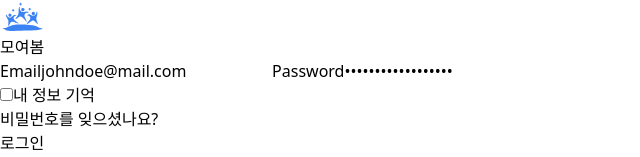
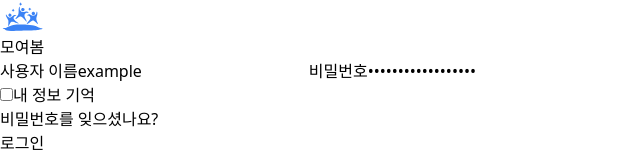
Before and after one commit to mlnstone/be13-3rd-4team, a Vue app: page / in a window 1280 px wide. Shown: the top 157 px of the page, without its empty margins (0-640 px from the left). Built offline with nearby package versions, Linux system fonts and the light colour scheme; what vue3-apexcharts would draw is missing.

Commit message:
로그인 구현

```diff
--- a/src/App.vue
+++ b/src/App.vue
@@ -4,14 +4,32 @@
   </component>
 </template>
 <script lang="ts" setup>
-import { computed } from 'vue'
-import { useRouter } from 'vue-router'
+import { computed, onMounted } from "vue";
+import { useRouter } from "vue-router";
+import axios from "axios";
 
-const defaultLayout = 'default'
-
-const { currentRoute } = useRouter()
-
+const defaultLayout = "default";
+const { currentRoute } = useRouter();
 const layout = computed(
   () => `${currentRoute.value.meta.layout || defaultLayout}-layout`
-)
+);
+
+onMounted(() => {
+  // 요청 인터셉터 추가
+  axios.interceptors.request.use(
+    (config) => {
+      // localStorage에서 토큰 가져오기
+      const token = localStorage.getItem("token");
+      // 토큰이 존재하면 헤더에 추가
+
+      if (token) {
+        config.headers.Authorization = `Bearer ${token}`;
+      }
+      return config;
+    },
+    (error) => {
+      return Promise.reject(error);
+    }
+  );
+});
 </script>
--- a/src/views/AppLogin.vue
+++ b/src/views/AppLogin.vue
@@ -84,16 +84,16 @@
 
       <form class="mt-4" @submit.prevent="login">
         <label class="block">
-          <span class="text-sm text-gray-700">Email</span>
+          <span class="text-sm text-gray-700">사용자 이름</span>
           <input
-            type="email"
+            type="text"
             class="block w-full mt-1 border-gray-200 rounded-md focus:border-indigo-600 focus:ring focus:ring-opacity-40 focus:ring-indigo-500"
-            v-model="email"
+            v-model="userName"
           />
         </label>
 
         <label class="block mt-3">
-          <span class="text-sm text-gray-700">Password</span>
+          <span class="text-sm text-gray-700">비밀번호</span>
           <input
             type="password"
             class="block w-full mt-1 border-gray-200 rounded-md focus:border-indigo-600 focus:ring focus:ring-opacity-40 focus:ring-indigo-500"
@@ -107,6 +107,7 @@
               <input
                 type="checkbox"
                 class="text-indigo-600 border-gray-200 rounded-md focus:border-indigo-600 focus:ring focus:ring-opacity-40 focus:ring-indigo-500"
+                v-model="rememberMe"
               />
               <span class="mx-2 text-sm text-gray-600">내 정보 기억</span>
             </label>
@@ -149,22 +150,43 @@
 </template>
 
 <script>
+import axios from "axios";
 import { ref } from "vue";
 import { useRouter } from "vue-router";
 
 export default {
   setup() {
     const router = useRouter();
-    const email = ref("johndoe@mail.com");
+    const userName = ref("example");
     const password = ref("@#!@#asdf1231!_!@#");
+    const rememberMe = ref(false); // 체크박스 여부
 
-    function login() {
-      router.push("/dashboard");
+    async function login() {
+      try {
+        const response = await axios.post("/auth/login", {
+          username: userName.value,
+          password: password.value,
+        });
+        console.log(response);
+        const token = response.data.accessToken;
+        console.log(response.data.message);
+        localStorage.setItem("token", token);
+        // 내 정보 기억하기
+        if (rememberMe.value) {
+          console.log(response.data.refreshToken);
+          console.log("내 정보 기억 체크됨 (임시)");
+        }
+        router.push("/dashboard");
+      } catch (err) {
+        // error.value = "잘못된 사용자 이름 또는 비밀번호입니다.";
+        console.log("로그인 실패");
+      }
     }
 
     return {
-      email,
+      userName,
       password,
+      rememberMe,
       login,
     };
   },
```
